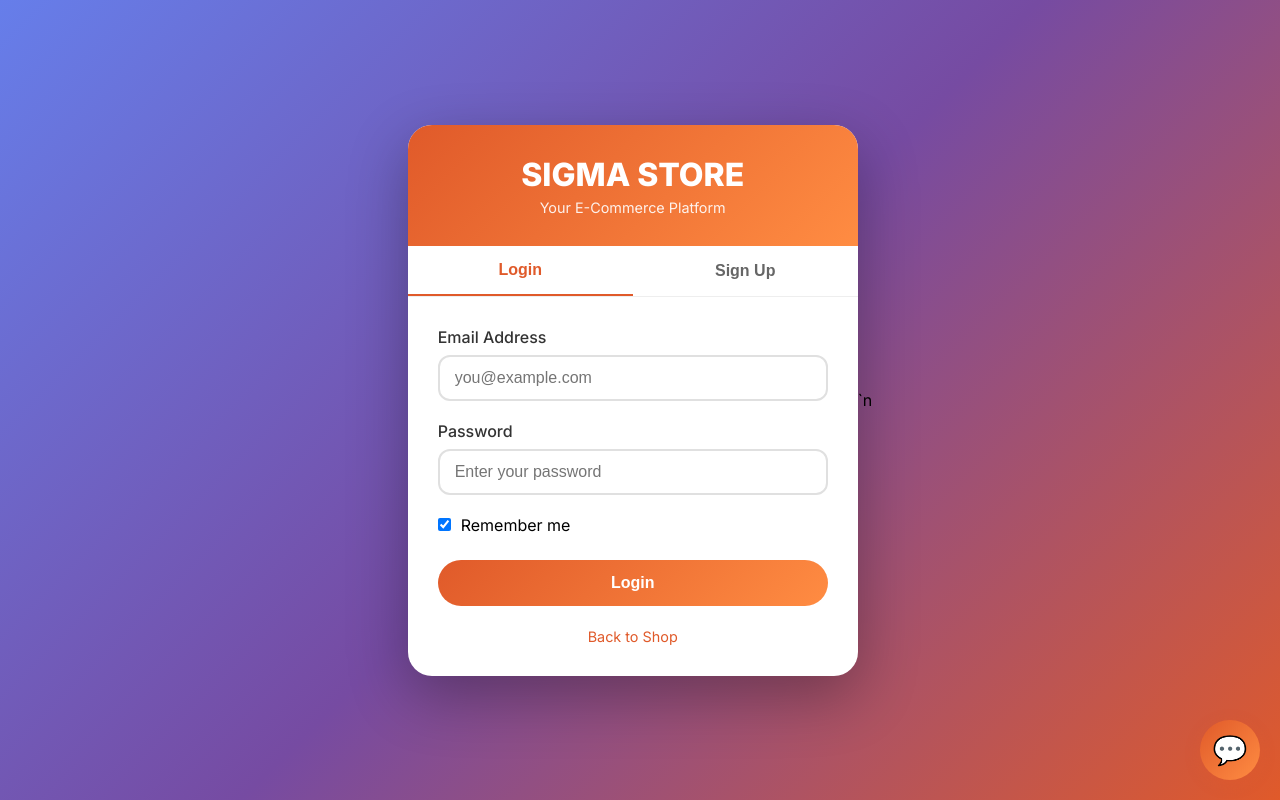
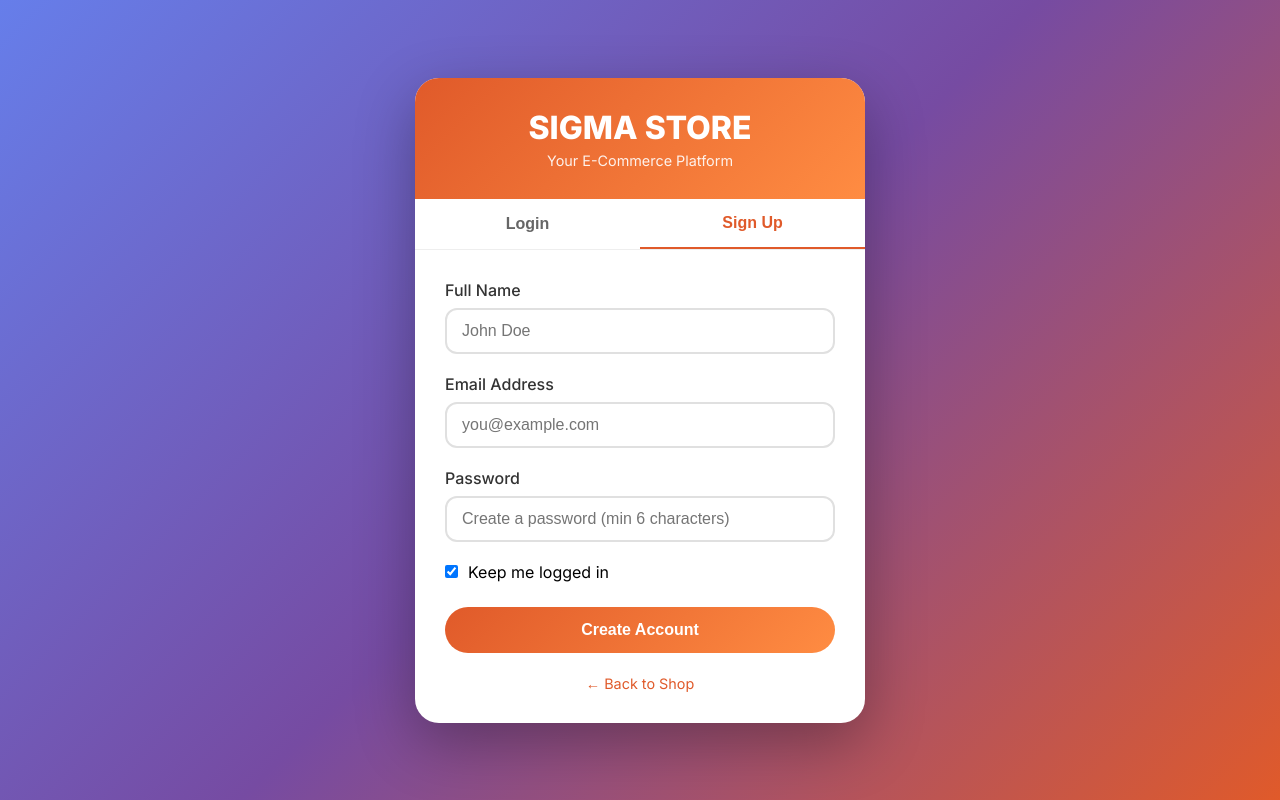
Before and after one commit to Maoras-hue/sigma-store1, a website: page frontend/login.html in a window 1280 px wide. Both pictures are taken after a click on the button "Sign Up". Drawn offline with nearby package versions, Linux system fonts and the light colour scheme.

Commit message:
Fix login buttons - working version with onclick handlers

```diff
--- a/frontend/login.html
+++ b/frontend/login.html
@@ -124,7 +124,7 @@
             width: auto;
         }
 
-        .submit-btn {
+        .btn {
             width: 100%;
             padding: 14px;
             background: linear-gradient(135deg, #e05a2a, #ff8c42);
@@ -138,7 +138,7 @@
             margin-top: 10px;
         }
 
-        .submit-btn:hover {
+        .btn:hover {
             transform: translateY(-2px);
             box-shadow: 0 6px 20px rgba(224,90,42,0.4);
         }
@@ -173,10 +173,6 @@
             color: #e05a2a;
             text-decoration: none;
             font-size: 0.9rem;
-        }
-
-        .back-link a:hover {
-            text-decoration: underline;
         }
 
         body.dark .auth-container {
@@ -220,10 +216,11 @@
     </div>
 
     <div class="auth-tabs">
-        <button class="tab-btn active" onclick="switchTab('login')">Login</button>
-        <button class="tab-btn" onclick="switchTab('signup')">Sign Up</button>
+        <button class="tab-btn active" id="loginTabBtn">Login</button>
+        <button class="tab-btn" id="signupTabBtn">Sign Up</button>
     </div>
 
+    <!-- Login Form -->
     <div id="loginForm" class="auth-form">
         <div class="form-group">
             <label>Email Address</label>
@@ -237,13 +234,14 @@
             <input type="checkbox" id="rememberMe" checked>
             <label>Remember me</label>
         </div>
-        <button class="submit-btn" onclick="handleLogin()">Login</button>
+        <button class="btn" id="loginBtn">Login</button>
         <div id="loginMessage" class="message"></div>
         <div class="back-link">
-            <a href="index.html">Back to Shop</a>
+            <a href="index.html">← Back to Shop</a>
         </div>
     </div>
 
+    <!-- Signup Form -->
     <div id="signupForm" class="auth-form" style="display: none;">
         <div class="form-group">
             <label>Full Name</label>
@@ -261,47 +259,36 @@
             <input type="checkbox" id="signupRemember" checked>
             <label>Keep me logged in</label>
         </div>
-        <button class="submit-btn" onclick="handleSignup()">Create Account</button>
+        <button class="btn" id="signupBtn">Create Account</button>
         <div id="signupMessage" class="message"></div>
         <div class="back-link">
-            <a href="index.html">Back to Shop</a>
+            <a href="index.html">← Back to Shop</a>
         </div>
     </div>
 </div>
 
-<script src="config.js"></script>
 <script>
-    var API_URL = window.BACKEND_URL;
+    const API_URL = 'https://sigma-store-api.onrender.com';
 
-    function switchTab(tab) {
-        var loginForm = document.getElementById('loginForm');
-        var signupForm = document.getElementById('signupForm');
-        var tabs = document.querySelectorAll('.tab-btn');
+    // Tab switching
+    document.getElementById('loginTabBtn').onclick = function() {
+        document.getElementById('loginForm').style.display = 'block';
+        document.getElementById('signupForm').style.display = 'none';
+        document.getElementById('loginTabBtn').classList.add('active');
+        document.getElementById('signupTabBtn').classList.remove('active');
+    };
 
-        if (tab === 'login') {
-            loginForm.style.display = 'block';
-            signupForm.style.display = 'none';
-            tabs[0].classList.add('active');
-            tabs[1].classList.remove('active');
-        } else {
-            loginForm.style.display = 'none';
-            signupForm.style.display = 'block';
-            tabs[0].classList.remove('active');
-            tabs[1].classList.add('active');
-        }
-    }
+    document.getElementById('signupTabBtn').onclick = function() {
+        document.getElementById('loginForm').style.display = 'none';
+        document.getElementById('signupForm').style.display = 'block';
+        document.getElementById('signupTabBtn').classList.add('active');
+        document.getElementById('loginTabBtn').classList.remove('active');
+    };
 
-    function setAuthToken(token, remember) {
-        var expiryDays = remember ? 30 : 7;
-        var expiry = Date.now() + (expiryDays * 24 * 60 * 60 * 1000);
-        localStorage.setItem('sigma_token', token);
-        localStorage.setItem('sigma_token_expiry', expiry.toString());
-    }
-
-  async function handleLogin() {
+    // Login function
+    document.getElementById('loginBtn').onclick = async function() {
         const email = document.getElementById('loginEmail').value.trim();
         const password = document.getElementById('loginPassword').value;
-    const remember = document.getElementById('rememberMe').checked;
         const messageDiv = document.getElementById('loginMessage');
 
         if (!email || !password) {
@@ -318,19 +305,15 @@
             const response = await fetch(API_URL + '/api/login', {
                 method: 'POST',
                 headers: { 'Content-Type': 'application/json' },
-            body: JSON.stringify({ email, password })
+                body: JSON.stringify({ email: email, password: password })
             });
 
             const data = await response.json();
 
             if (response.ok && data.token) {
-            // Save token with correct key
                 localStorage.setItem('sigma_token', data.token);
                 localStorage.setItem('sigma_user', JSON.stringify(data.user));
-
-            // Set expiry (7 days)
-            const expiry = Date.now() + (7 * 24 * 60 * 60 * 1000);
-            localStorage.setItem('sigma_token_expiry', expiry);
+                localStorage.setItem('sigma_token_expiry', Date.now() + (7 * 24 * 60 * 60 * 1000));
 
                 messageDiv.textContent = 'Login successful! Redirecting...';
                 messageDiv.className = 'message success';
@@ -347,48 +330,14 @@
             messageDiv.textContent = 'Cannot connect to server';
             messageDiv.className = 'message error';
         }
-}
+    };
 
-        messageDiv.textContent = 'Logging in...';
-        messageDiv.className = 'message';
-        messageDiv.style.display = 'block';
-
-        try {
-            var response = await fetch(API_URL + '/api/login', {
-                method: 'POST',
-                headers: { 'Content-Type': 'application/json' },
-                body: JSON.stringify({ email: email, password: password, remember: remember })
-            });
-
-            var data = await response.json();
-
-            if (response.ok && data.token) {
-                setAuthToken(data.token, remember);
-                localStorage.setItem('sigma_user', JSON.stringify(data.user));
-
-                messageDiv.textContent = 'Login successful! Redirecting...';
-                messageDiv.className = 'message success';
-
-                setTimeout(function() {
-                    window.location.href = 'index.html';
-                }, 1000);
-            } else {
-                messageDiv.textContent = data.error || 'Login failed. Invalid email or password.';
-                messageDiv.className = 'message error';
-            }
-        } catch (error) {
-            console.error('Login error:', error);
-            messageDiv.textContent = 'Cannot connect to server. Please try again.';
-            messageDiv.className = 'message error';
-        }
-    }
-
-    async function handleSignup() {
-        var name = document.getElementById('signupName').value.trim();
-        var email = document.getElementById('signupEmail').value.trim();
-        var password = document.getElementById('signupPassword').value;
-        var remember = document.getElementById('signupRemember').checked;
-        var messageDiv = document.getElementById('signupMessage');
+    // Signup function
+    document.getElementById('signupBtn').onclick = async function() {
+        const name = document.getElementById('signupName').value.trim();
+        const email = document.getElementById('signupEmail').value.trim();
+        const password = document.getElementById('signupPassword').value;
+        const messageDiv = document.getElementById('signupMessage');
 
         if (!name || !email || !password) {
             messageDiv.textContent = 'Please fill all fields';
@@ -407,53 +356,45 @@
         messageDiv.style.display = 'block';
 
         try {
-            var response = await fetch(API_URL + '/api/signup', {
+            const response = await fetch(API_URL + '/api/signup', {
                 method: 'POST',
                 headers: { 'Content-Type': 'application/json' },
-                body: JSON.stringify({ name: name, email: email, password: password, remember: remember })
+                body: JSON.stringify({ name: name, email: email, password: password })
             });
 
-            var data = await response.json();
+            const data = await response.json();
 
             if (response.ok && data.token) {
-                setAuthToken(data.token, remember);
+                localStorage.setItem('sigma_token', data.token);
                 localStorage.setItem('sigma_user', JSON.stringify(data.user));
+                localStorage.setItem('sigma_token_expiry', Date.now() + (7 * 24 * 60 * 60 * 1000));
 
-                messageDiv.textContent = 'Account created successfully! Redirecting...';
+                messageDiv.textContent = 'Account created! Redirecting...';
                 messageDiv.className = 'message success';
 
                 setTimeout(function() {
                     window.location.href = 'index.html';
                 }, 1000);
             } else {
-                messageDiv.textContent = data.error || 'Signup failed. Email may already exist.';
+                messageDiv.textContent = data.error || 'Signup failed';
                 messageDiv.className = 'message error';
             }
         } catch (error) {
             console.error('Signup error:', error);
-            messageDiv.textContent = 'Cannot connect to server. Please try again.';
+            messageDiv.textContent = 'Cannot connect to server';
             messageDiv.className = 'message error';
         }
-    }
+    };
 
+    // Enter key support
     document.getElementById('loginPassword').addEventListener('keypress', function(e) {
-        if (e.key === 'Enter') handleLogin();
+        if (e.key === 'Enter') document.getElementById('loginBtn').click();
     });
 
     document.getElementById('signupPassword').addEventListener('keypress', function(e) {
-        if (e.key === 'Enter') handleSignup();
+        if (e.key === 'Enter') document.getElementById('signupBtn').click();
     });
-
-    (function checkExistingSession() {
-        var token = localStorage.getItem('sigma_token');
-        var expiry = localStorage.getItem('sigma_token_expiry');
-
-        if (token && expiry && Date.now() < parseInt(expiry)) {
-            window.location.href = 'index.html';
-        }
-    })();
 </script>
 
 </body>
-</html>`n<script src="https://cdn.socket.io/4.6.1/socket.io.min.js"></script>
-<script src="chat-widget.js?v=2"></script>
+</html>
```
Lines whose indentation alone changed are shown as unchanged.
